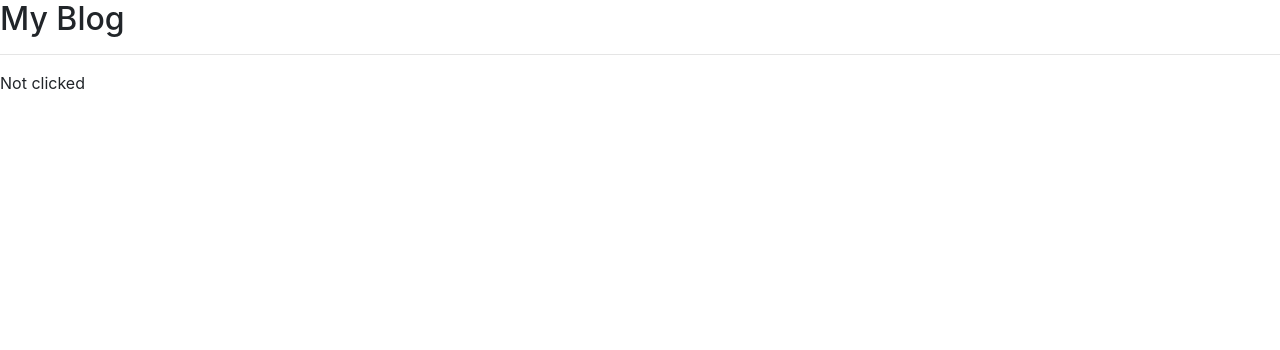
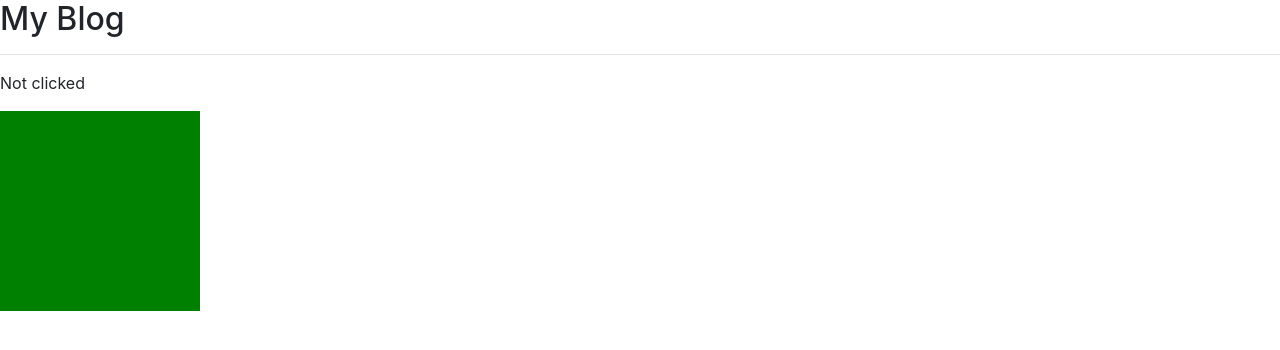
Before and after one commit to Avi-Cohen-Nehemia/week-10--advanced-react, a React (Create React App) app: page / in a window 1280 px wide. Shown: the top 350 px of the page. Built offline with nearby package versions, Linux system fonts and the light colour scheme.

Commit message:
solved 'Square' exercise using Hook

```diff
--- a/src/App.js
+++ b/src/App.js
@@ -10,6 +10,7 @@ import Articles from "./components/news/Articles";
 import Article from './components/news/Article';
 import CreateArticle from './components/news/CreateArticle';
 import Clicked from "./hooks/Clicked";
+import Square from './hooks/Square';
 
 function App() {
   return (
@@ -17,6 +18,9 @@ function App() {
       <h2>My Blog</h2>
       <hr></hr>
       <Clicked/>
+      <Square
+        color={ "hotpink" }
+      />
       <Switch>
         <Route exact path="/news" component={ Articles }/>
         <Route exact path="/news/create" component={ CreateArticle }/>
--- /dev/null
+++ b/src/hooks/Square.js
@@ -0,0 +1,20 @@
+import React, { useState } from "react";
+
+const Square = ({ color }) => {
+    const [toggle, setToggle] = useState(false);
+
+    const updateToggle = () => setToggle(!toggle);
+
+    return(
+        <div
+            onClick={ updateToggle }
+            style={{
+                height: "200px",
+                width: "200px",
+                backgroundColor: toggle ? color : "green"
+            }}
+        />
+    );
+}
+
+export default Square;
```
